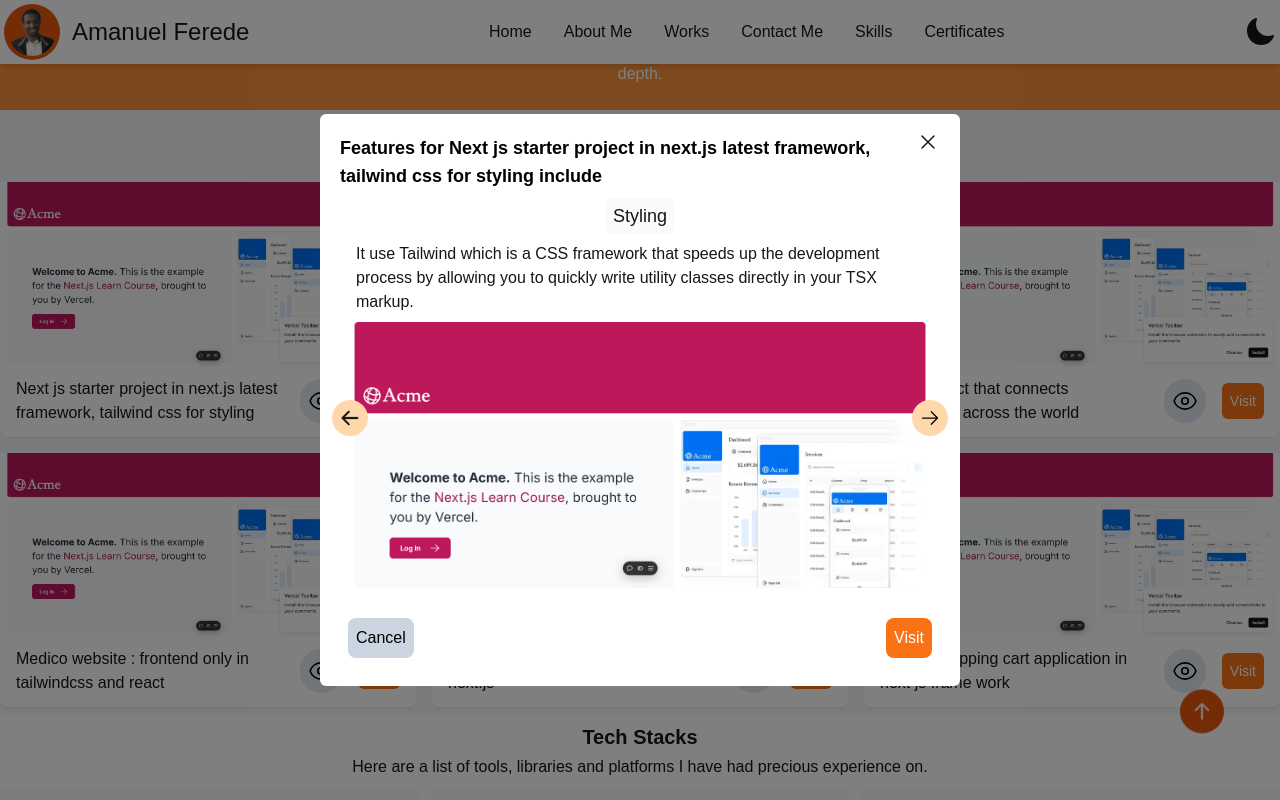
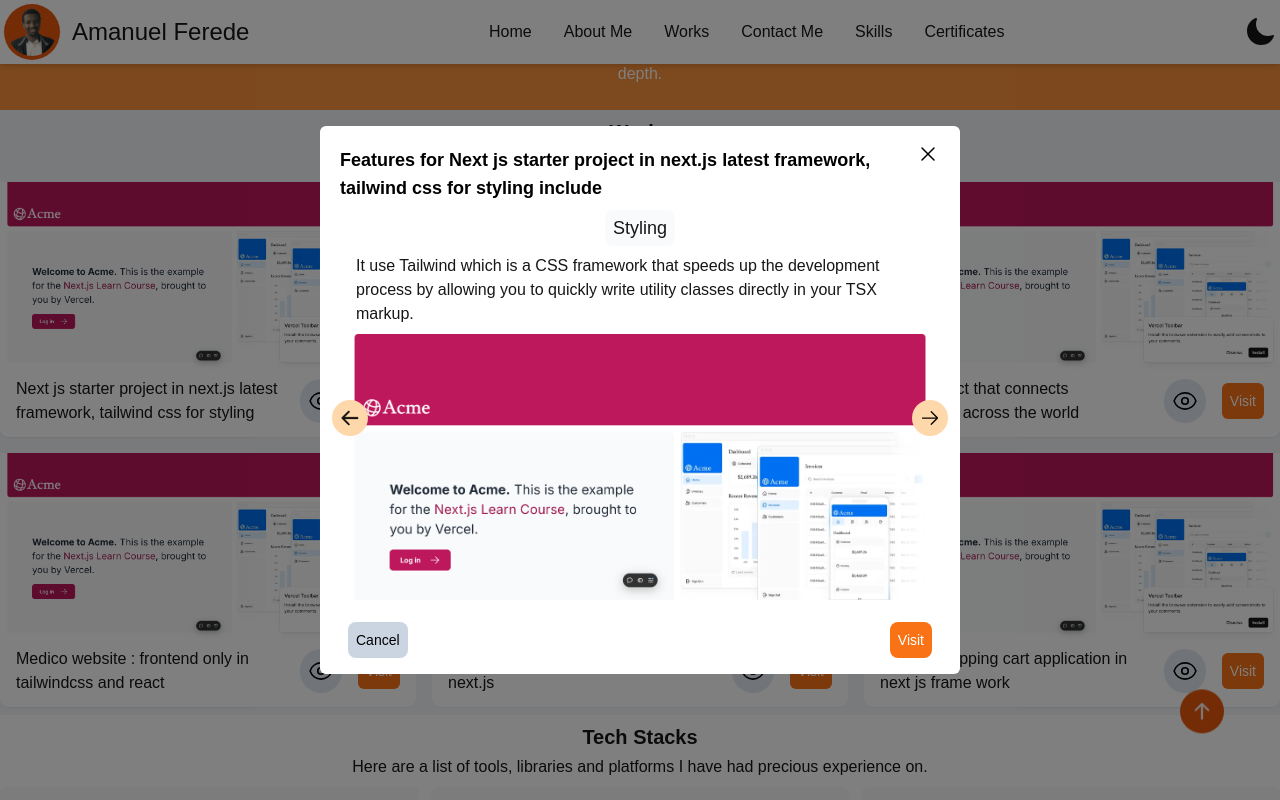
Before and after one commit to amaniCoding/amani-portifolio, a Next.js app: page / in a window 1280 px wide. Both pictures are taken after a click on the icon 320 px from the left and 1290 px from the top of the page. Shown: the part 890-1690 px from the top of the page. Built offline with nearby package versions, Linux system fonts and the light colour scheme.

Commit message:
fixed some ui issues

```diff
--- a/app/ui/work-modal.tsx
+++ b/app/ui/work-modal.tsx
@@ -45,26 +45,25 @@ export default function WorkModal(props: { work?: MyWork, modalContent?: Modalco
 
   return (
     <div className={`bg-black/50 fixed z-30 top-0 bottom-0 left-0 right-0 flex items-center justify-center ${props.isModalOpen ? ' block' : 'hidden'}`}>
-      <div className="p-5 max-w-screen-sm block bg-white relative rounded-md"
+      <div className="px-5 pt-5 pb-2 max-w-screen-sm block bg-white relative rounded-md dark:bg-gray-900"
       >
-        <ArrowLeftIcon onClick={handelPrev} className="w-9 h-9 flex items-center justify-center absolute top-1/2 left-3 z-20 bg-orange-200 cursor-pointer rounded-full p-2 hover:bg-orange-500 stroke-black hover:text-white hover:scale-110 transition duration-300 ease-out hover:stroke-white" />
-        <ArrowRightIcon onClick={handelNext} className="w-9 h-9 flex items-center justify-center absolute top-1/2 right-3 z-20 bg-orange-200 cursor-pointer rounded-full p-2  hover:bg-orange-500 stroke-black hover:text-white hover:scale-110 transition duration-300 ease-out hover:stroke-white" />
-        <div className="h-10 w-10 flex items-center justify-center absolute top-2 right-3 cursor-pointer hover:bg-slate-300 p-2 rounded-full" onClick={handelCloseModal}>
-          <XMarkIcon />
-        </div>
+        <ArrowLeftIcon onClick={handelPrev} className="w-9 h-9 flex items-center justify-center absolute top-1/2 left-3 z-20 bg-orange-200 cursor-pointer rounded-full p-2 hover:bg-orange-500 stroke-black hover:text-white hover:scale-110 transition duration-300 ease-out hover:stroke-white dark:bg-slate-800 dark:stroke-white" />
+        <ArrowRightIcon onClick={handelNext} className="w-9 h-9 flex items-center justify-center absolute top-1/2 right-3 z-20 bg-orange-200 cursor-pointer rounded-full p-2  hover:bg-orange-500 stroke-black hover:text-white hover:scale-110 transition duration-300 ease-out hover:stroke-white dark:bg-slate-800 dark:stroke-white" />
+
+          <XMarkIcon className="w-10 h-10 absolute top-2 right-3 cursor-pointer hover:bg-slate-300 p-2 rounded-full stroke-black dark:stroke-white dark:bg-slate-800 dark:hover:bg-slate-500" onClick={handelCloseModal} />
         <div className="flex flex-col">
 
           <div className="w-[95%]">
             {
               props.modalContent?.[0]?.title ? (
-                <p className="font-semibold text-lg text-cente text-black">
+                <p className="font-semibold text-lg text-cente text-black dark:text-slate-300">
             Features for {props.work?.title} include </p>
               ) : (
-                <p className="font-semibold text-lg text-cente text-black">{props.work?.title}</p>
+                <p className="font-semibold text-lg text-cente text-black dark:text-slate-300">{props.work?.title}</p>
               )
             }
             </div>
-          <div className={` ${props.modalContent?.[0]?.title === "" ? 'h-auto overflow-y-hidden' : 'overflow-y-scroll socrollabar h-[420px]' } py-2 px-1 `}>
+          <div className={` ${props.modalContent?.[0]?.title === "" ? 'h-auto overflow-y-hidden' : 'overflow-y-scroll socrollabar h-[400px]' } py-2 px-1 `}>
             <div>
               <Slider {...settings} ref={sliderRef}>
                 {
@@ -73,10 +72,10 @@ export default function WorkModal(props: { work?: MyWork, modalContent?: Modalco
                       <div className="flex flex-col" key={modal.id}>
                         <div className="text-center">
                           {
-                            modal.title && <span className="px-2 py-1 inline-block rounded-lg text-center mb-2 bg-slate-50 text-lg">{modal.title}</span>
+                            modal.title && <span className="px-2 py-1 inline-block rounded-lg text-center mb-2 bg-slate-50 text-lg dark:bg-slate-300 dark:text-black">{modal.title}</span>
                           }
                         </div>
-                        <p className="px-3 mb-2">{modal.description}</p>
+                        <p className="px-3 mb-2 dark:text-slate-300">{modal.description}</p>
                         <Image
                           src={`${modal.photo}`}
                           alt={`${modal.title}`}
@@ -94,12 +93,12 @@ export default function WorkModal(props: { work?: MyWork, modalContent?: Modalco
             </div>
           </div>
 
-          <div className="p-2 w-full flex items-center justify-between" onClick={handelCloseModal}>
-            <button className="rounded-lg p-2 bg-slate-300 text-center text-black">Cancel</button>
+          <div className="p-2 w-full flex items-center justify-between mt-3" onClick={handelCloseModal}>
+            <button className="rounded-lg p-2 bg-slate-300 text-center text-black dark:bg-gray-600 dark:text-white text-sm dark:hover:bg-gray-300 dark:hover:text-black">Cancel</button>
             <Link
               href={`${props.work?.link}`}
               className="block"
-            ><button className=" p-2 bg-orange-500 text-center text-white rounded-lg ">Visit</button></Link>
+            ><button className=" p-2 bg-orange-500 text-center text-white rounded-lg dark:bg-slate-800 dark:text-white text-sm dark:hover:bg-slate-500">Visit</button></Link>
           </div>
         </div>
 
```
